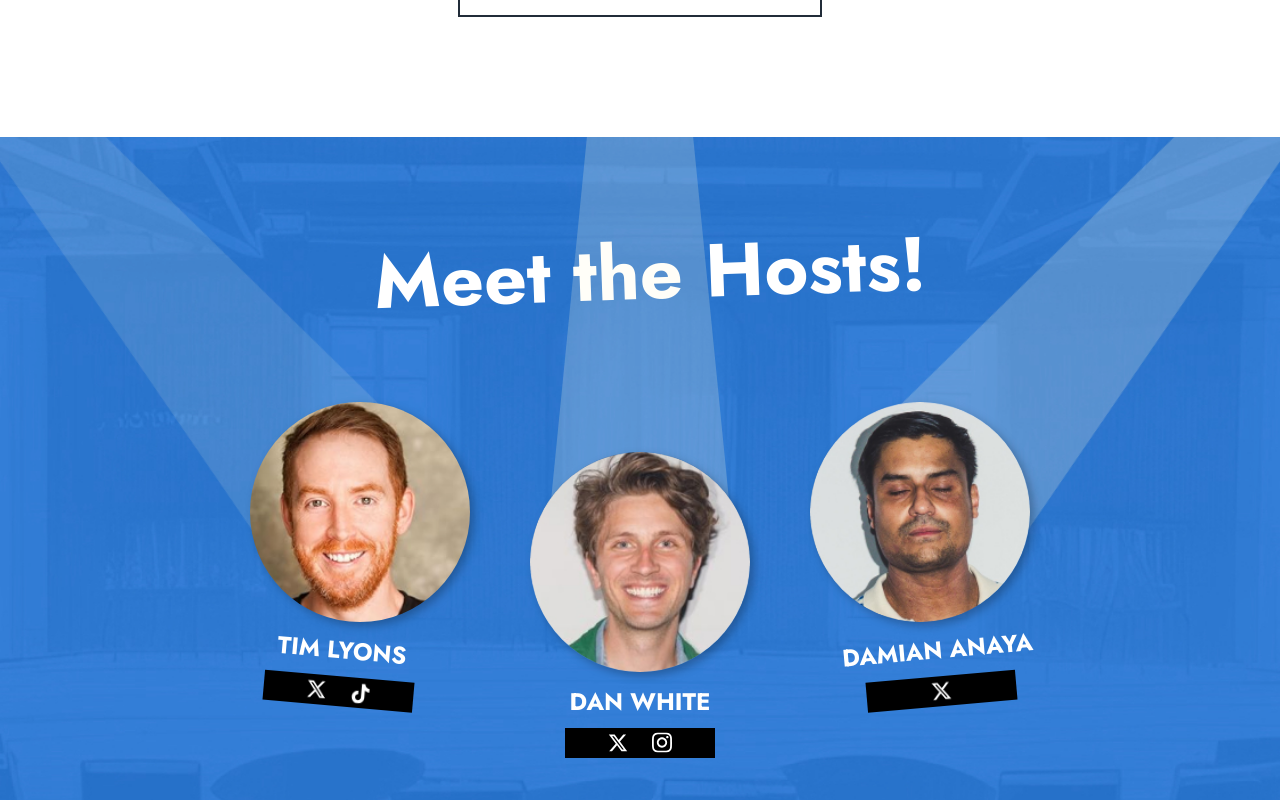
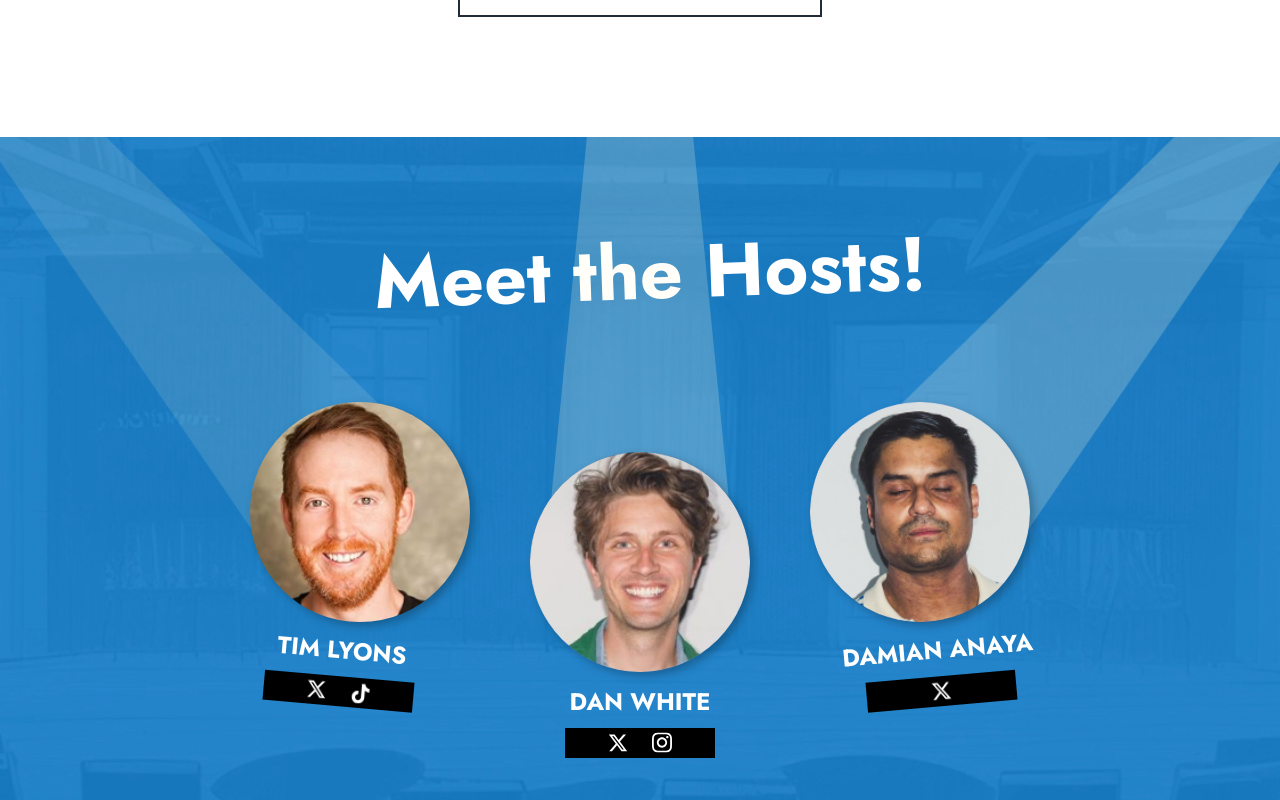
Before and after one commit to mattwilliams85/improvisdead, a Next.js app: page / in a window 1280 px wide. Shown: the part 1160-1960 px from the top of the page. Built offline with nearby package versions, Linux system fonts and the light colour scheme.

Commit message:
slight color change

```diff
--- a/src/app/main.module.css
+++ b/src/app/main.module.css
@@ -188,7 +188,7 @@
   background-size: cover;
   background-image: url('../../public/images/chicago.jpeg');
   background-position: center;
-  filter: brightness(0.95);
+  filter: brightness(0.95) hue-rotate(350deg);
 }
 
 .damianWrap {
```
